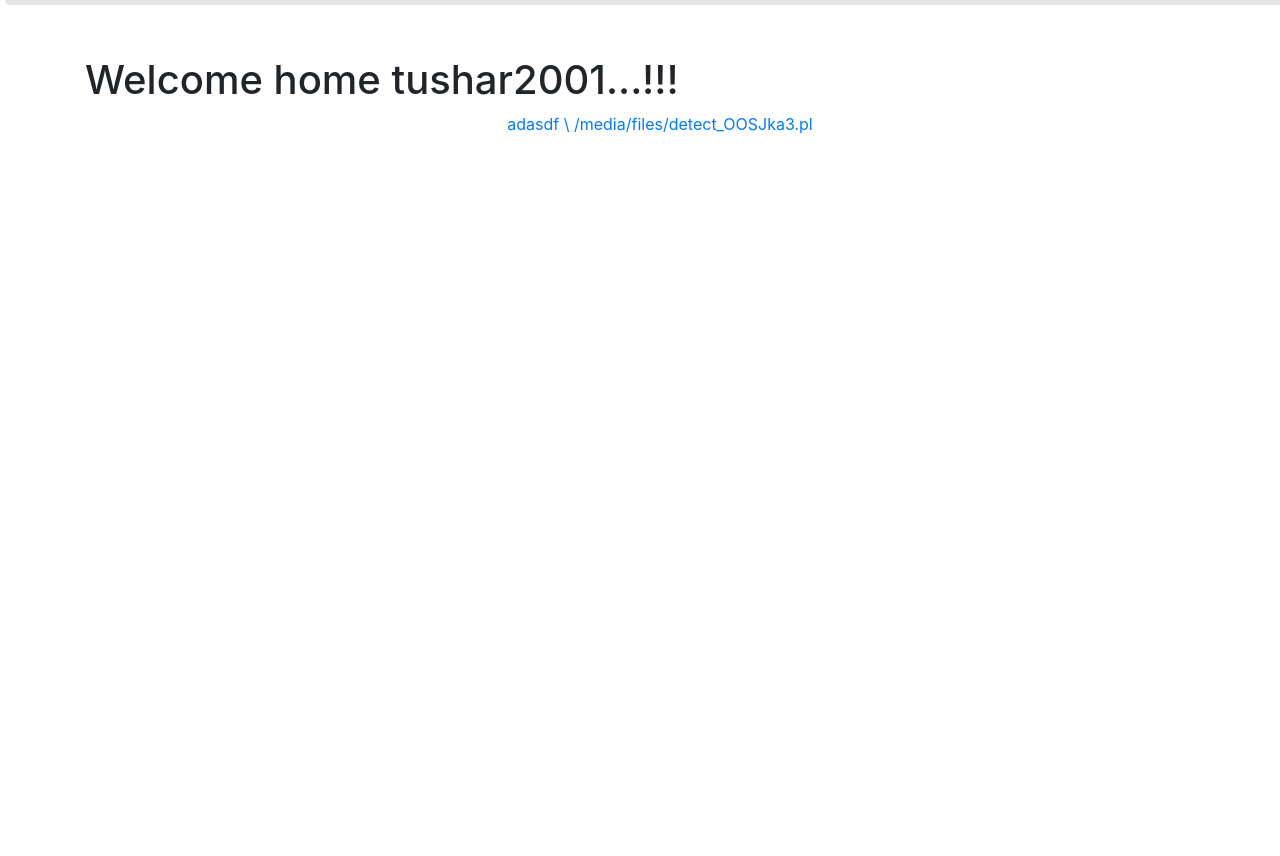
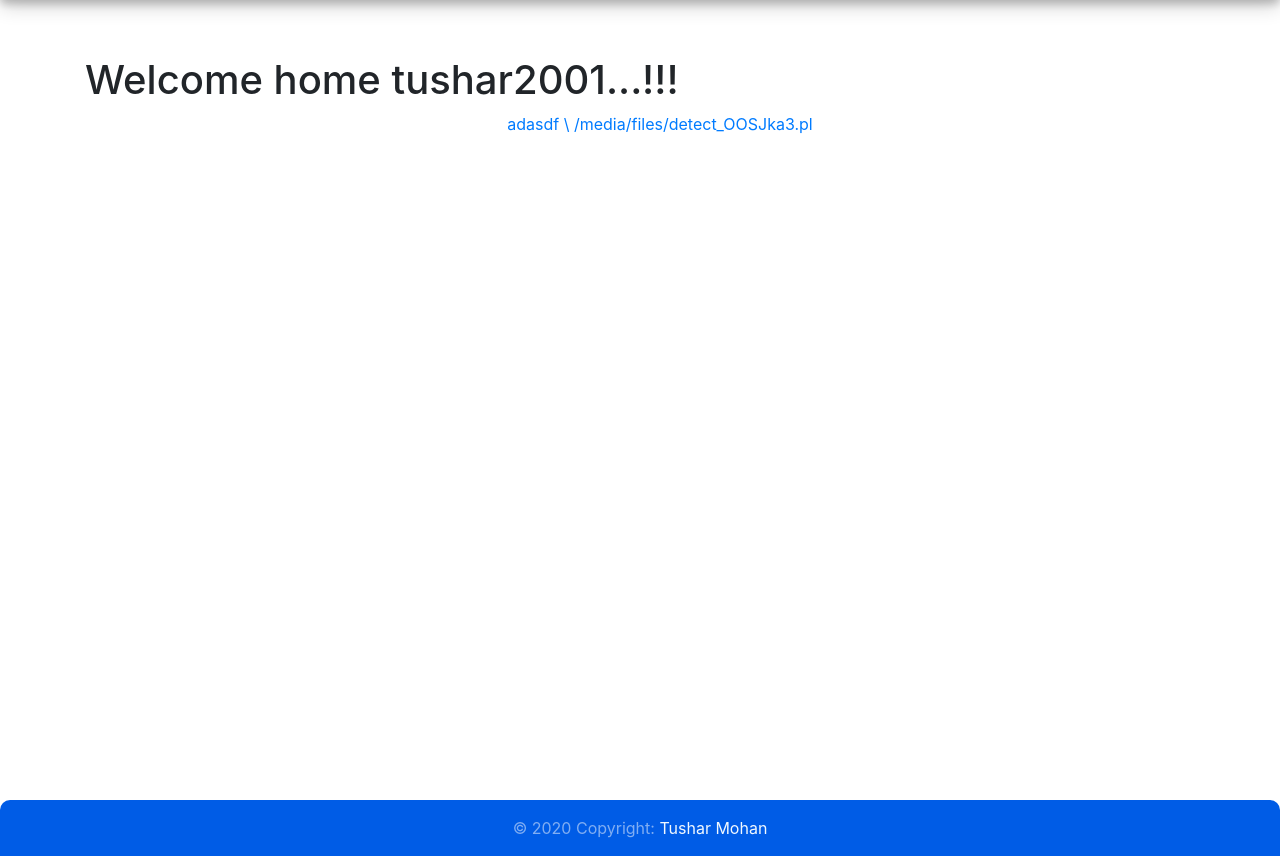
Before and after one commit to tushar2407/cipher, a Django app: page /main/ in a window 1280 px wide. Before the commit the page ends 134 px from the top, so only its background shows below. Run offline with Django 3.2, Linux system fonts and the light colour scheme; a user stored in the database is signed in; data comes from the database, SQL or seed files in the repository; some libraries are stand-ins or nearby versions.

Commit message:
Navbar footer

```diff
--- a/templates/base.html
+++ b/templates/base.html
@@ -6,6 +6,9 @@
     <title>Cipher</title>
     <link rel="stylesheet" href="https://stackpath.bootstrapcdn.com/bootstrap/4.5.0/css/bootstrap.min.css" integrity="sha384-9aIt2nRpC12Uk9gS9baDl411NQApFmC26EwAOH8WgZl5MYYxFfc+NcPb1dKGj7Sk" crossorigin="anonymous">
     <style>
+      html{
+        overflow-x: hidden;
+      }
     .smart-scroll{
       position: fixed;
       top: 0;
@@ -26,12 +29,57 @@
         border-bottom-right-radius: 5px;
         box-shadow: 5px 5px rgba(0,0,0,0.1);
     }
+    :root{
+            --blue:blue;
+        }
+        div.card{
+            box-shadow: 0 4px 8px 0 rgba(0, 0, 0, 0.2), 0 6px 20px 0 rgba(0, 0, 0, 0.19);
+        }
+        .navbar{
+            box-shadow: 0 4px 8px 0 rgba(0, 0, 0, 0.2), 0 6px 20px 0 rgba(0, 0, 0, 0.19);
+        }
+        footer{
+          width:100vw;
+          top:100%;
+          position: absolute;
+          text-align: center;
+          border-top-left-radius: 10px;
+          border-top-right-radius: 10px;
+          /*background-color: #005ce6; */
+          background-color: rgba(0, 92, 230, 1);
+        }
+        @media all and (min-width:991px) {
+          .dropdown:after{
+              content: '';
+              top: 0;
+              right: 0;
+              bottom: 0;
+              left: 0;
+              transition: opacity .15s ease-in-out;
+              opacity: 0;
+              visibility:hidden;
+              background-color: rgba(0,0,0,.7);
+              pointer-events: none;
+          }
+          .dropdown.show .nav-link{
+        	position:relative;
+        	z-index:12;
+          }
+          .dropdown.show:after{
+        	z-index:10; opacity:1;
+        	visibility:visible;
+        	position: fixed;
+          }
+        }
+        nav>ul>li>ul>li:last-child:hover{
+          background-color: red;
+        }
     </style>
     <script src="https://code.jquery.com/jquery-3.5.1.min.js" integrity="sha256-9/aliU8dGd2tb6OSsuzixeV4y/faTqgFtohetphbbj0=" crossorigin="anonymous"></script>
 </head>
 <body>
     <nav class="navbar smart-scroll navbar-expand-lg navbar-dark bg-primary">
-        <a class="navbar-brand" href="#">Brand</a>
+        <a class="navbar-brand" href="#">Cipher</a>
         <button class="navbar-toggler" type="button" data-toggle="collapse" data-target="#main_nav" aria-expanded="false" aria-label="Toggle navigation">
           <span class="navbar-toggler-icon"></span>
         </button>
@@ -40,6 +88,18 @@
             <li class="nav-item active"> <a class="nav-link" href="#">Home </a> </li>
             <li class="nav-item"><a class="nav-link" href="#"> About </a></li>
             <li class="nav-item"><a class="nav-link" href="#"> Services </a></li>
+            <li class="nav-item dropdown">
+              <a class="nav-link  dropdown-toggle" href="#" data-toggle="dropdown">  More items  </a>
+                <ul class="dropdown-menu">
+                  {% if not user.is_authenticated%}
+                <li><a class="dropdown-item" href="/main/login/"> Login</a></li>
+                  {% else %}
+                <li><a class="dropdown-item" href="#"> {{user.username}} </a></li>
+                <li><a class="dropdown-item" href="#"> Logout</a></li>
+                <li><a class="dropdown-item" href="#"> Submenu item 4 </a></li>
+                {% endif %}
+                </ul>
+            </li>
           </ul>
         </div> <!-- navbar-collapse.// -->
       </nav>
@@ -47,6 +107,11 @@
       {% block content%}
 
       {% endblock%}
+      <footer class="page-footer font-small ">
+        <div class="footer-copyright text-center py-3 text-white-50">&copy; 2020 Copyright:
+          <a href="#" style="color: aliceblue;" > Tushar Mohan</a>
+        </div>
+      </footer>
       <script>
         $('body').css('padding-top', $('.navbar').outerHeight() + 'px')
 
```
Also changed, not shown: templates/main/login.html (+11 -4 lines).
